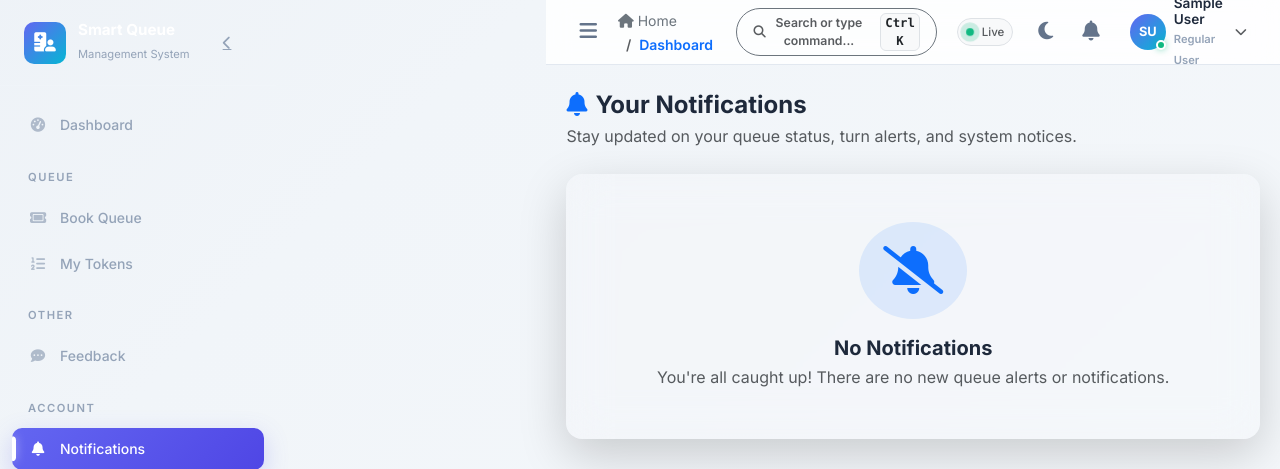
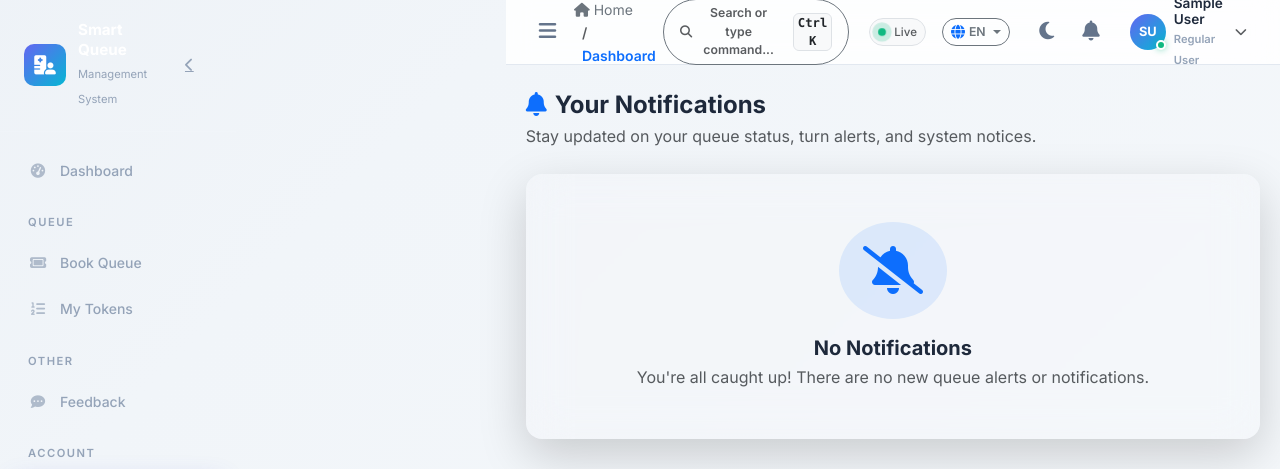
Before and after one commit to mt-abdulla-it/smart-queue-management-system, a Django app: page /notifications/ in a window 1280 px wide. Shown: the top 469 px of the page. Run offline with Django 5.2, Linux system fonts and the light colour scheme; the visitor is signed in with stand-in values (Sample User, id 1); data that the repository does not hold is empty; parts of the project's set-up code (start-up, migrations or seed data) failed here and were passed over; some libraries are stand-ins or nearby versions.

Commit message:
feat: add language selection dropdown to navigation bar for i18n support

```diff
--- a/templates/includes/navbar.html
+++ b/templates/includes/navbar.html
@@ -35,6 +35,19 @@
         <div class="d-flex align-items-center gap-1 px-2 py-1 rounded-pill bg-body-tertiary border d-none d-sm-flex" id="wsConnectionStatus" title="System Connection Status">
             <span class="live-pulse-dot"></span>
             <span class="small text-muted fw-medium ms-1" style="font-size: 0.72rem;">Live</span>
+        </div>
+
+        <!-- Language Selector (i18n) -->
+        <div class="dropdown me-1">
+            <button class="btn btn-sm btn-outline-secondary dropdown-toggle rounded-pill px-2 py-1 small d-flex align-items-center gap-1 border-opacity-25" type="button" id="languageDropdown" data-bs-toggle="dropdown" aria-expanded="false" title="Change Language">
+                <i class="fas fa-globe text-primary"></i>
+                <span class="small fw-semibold">EN</span>
+            </button>
+            <ul class="dropdown-menu dropdown-menu-end shadow-sm border-0" aria-labelledby="languageDropdown" style="font-size: 0.85rem;">
+                <li><a class="dropdown-item fw-semibold active" href="?lang=en">🇬🇧 English</a></li>
+                <li><a class="dropdown-item fw-semibold" href="?lang=si">🇱🇰 සිංහල (Sinhala)</a></li>
+                <li><a class="dropdown-item fw-semibold" href="?lang=ta">🇱🇰 தமிழ் (Tamil)</a></li>
+            </ul>
         </div>
 
         <!-- Dark Mode Toggle -->
```
